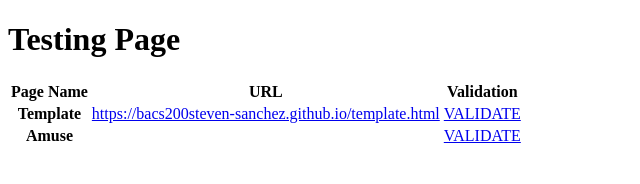
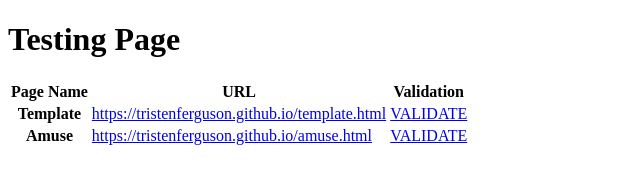
Before and after one commit to TristenFerguson/TristenFerguson.github.io, a plain HTML site: page test.html in a window 1280 px wide. Shown: the whole page, without its empty margins (0-640 px from the left). Drawn offline with Linux system fonts and the light colour scheme.

Commit message:
Update test.html

```diff
--- a/test.html
+++ b/test.html
@@ -17,12 +17,12 @@
             <tbody>
                 <tr>
                     <th>Template</th>
-                    <td><a href="https://tristenferguson.github.io/template.html">https://bacs200steven-sanchez.github.io/template.html</a></td>
+                    <td><a href="https://tristenferguson.github.io/template.html">https://tristenferguson.github.io/template.html</a></td>
                     <td><a href="https://validator.w3.org/nu/?showsource=yes&doc=https%3A%2F%2Fbacs200steven-sanchez.github.io%2Ftemplate.html">VALIDATE</a></td>
                 </tr>
                 <tr>
                     <th>Amuse</th>
-                    <td><a href="https://tristenferguson.github.io/amuse.html"</a></td>
+                    <td><a href="https://tristenferguson.github.io/amuse.html">https://tristenferguson.github.io/amuse.html</a></td>
                     <td><a href="https://validator.w3.org/nu/?showsource=yes&doc=https%3A%2F%2Fbacs200steven-sanchez.github.io%2Famuse.html">VALIDATE</a></td>
                 </tr>
             </tbody>
```
